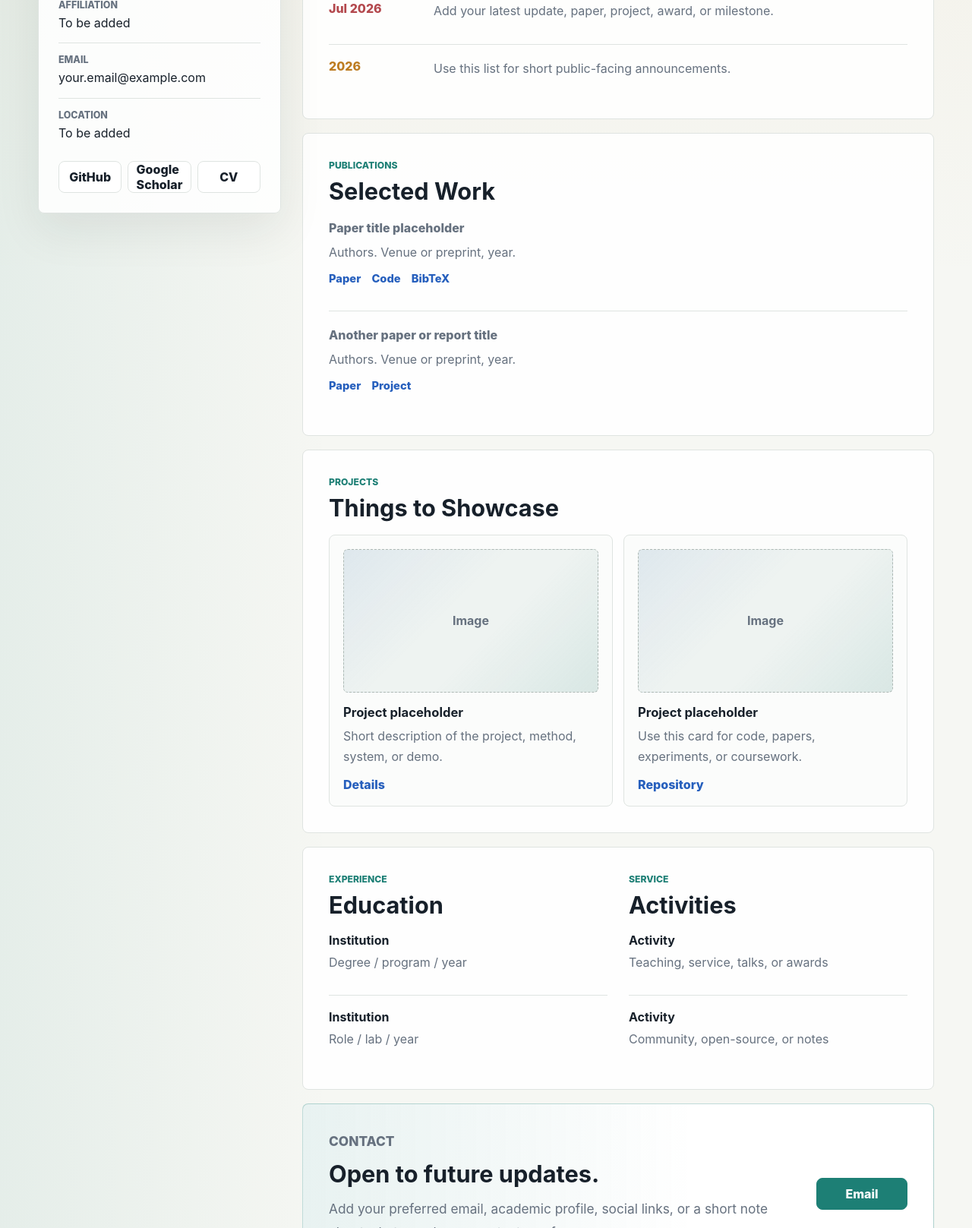
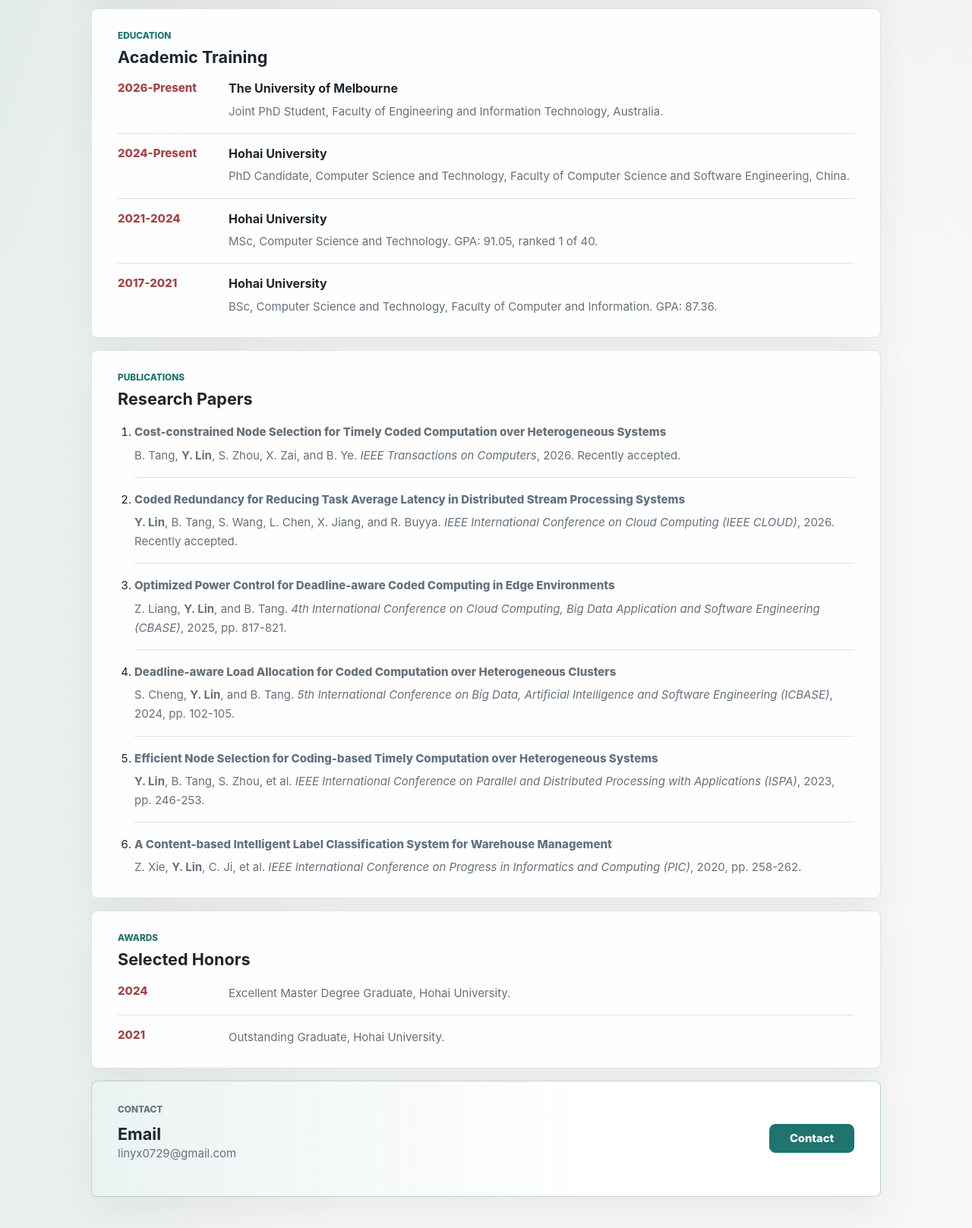
Before and after one commit to linyx0729-sudo/linyx0729-sudo.github.io, a plain HTML site: page index.html in a window 1280 px wide. Shown: the part 629-2246 px from the top of the page at 76% size. Drawn offline with Linux system fonts and the light colour scheme.

Commit message:
Update homepage with academic CV content

```diff
--- a/index.html
+++ b/index.html
@@ -1,96 +1,111 @@
 <!doctype html>
-<html lang="zh-CN">
+<html lang="en">
   <head>
     <meta charset="utf-8" />
     <meta name="viewport" content="width=device-width, initial-scale=1" />
-    <title>Your Name | Personal Homepage</title>
+    <title>Yuxuan Lin | Academic Homepage</title>
     <meta
       name="description"
-      content="A personal homepage framework for research, projects, publications, and notes."
+      content="Academic homepage of Yuxuan Lin, PhD candidate in Computer Science and Technology."
     />
-    <meta property="og:title" content="Your Name | Personal Homepage" />
+    <meta property="og:title" content="Yuxuan Lin | Academic Homepage" />
     <meta
       property="og:description"
-      content="Personal homepage framework for research, projects, publications, and notes."
+      content="Research interests, education, publications, and academic awards."
     />
     <link rel="stylesheet" href="styles.css" />
   </head>
   <body>
     <header class="site-header">
-      <a class="brand" href="#top" aria-label="Back to top">Your Name</a>
+      <a class="brand" href="#top" aria-label="Back to top">Yuxuan Lin</a>
       <nav class="nav" aria-label="Main navigation">
         <a href="#about">About</a>
-        <a href="#news">News</a>
+        <a href="#education">Education</a>
         <a href="#publications">Publications</a>
-        <a href="#projects">Projects</a>
+        <a href="#awards">Awards</a>
         <a href="#contact">Contact</a>
       </nav>
     </header>
 
     <main id="top" class="page">
-      <aside class="profile" aria-label="Profile summary">
-        <div class="photo-slot" role="img" aria-label="Profile photo placeholder">
-          <span>Photo</span>
-        </div>
-
-        <div class="identity">
-          <p class="eyebrow">Personal Homepage</p>
-          <h1>Your Name</h1>
-          <p class="role">Your role / affiliation</p>
-        </div>
-
-        <dl class="profile-list">
-          <div>
-            <dt>Affiliation</dt>
-            <dd>To be added</dd>
-          </div>
-          <div>
-            <dt>Email</dt>
-            <dd>your.email@example.com</dd>
-          </div>
-          <div>
-            <dt>Location</dt>
-            <dd>To be added</dd>
-          </div>
-        </dl>
-
-        <div class="link-stack" aria-label="Profile links">
+      <section class="hero" aria-labelledby="page-title">
+        <p class="eyebrow">Academic Homepage</p>
+        <h1 id="page-title">Yuxuan Lin</h1>
+        <p class="subtitle">
+          PhD Candidate in Computer Science and Technology
+        </p>
+        <p class="affiliation">
+          Hohai University / The University of Melbourne
+        </p>
+        <div class="quick-links" aria-label="Profile links">
+          <a href="mailto:linyx0729@gmail.com">Email</a>
           <a href="https://github.com/linyx0729-sudo">GitHub</a>
-          <a href="#">Google Scholar</a>
-          <a href="#">CV</a>
-        </div>
-      </aside>
-
-      <section class="content">
-        <section id="about" class="intro">
-          <p class="eyebrow">About</p>
-          <h2>Build a clear home for your work.</h2>
-          <p>
-            This area is reserved for a short personal introduction. You can use
-            it for your research interests, technical direction, current study,
-            or a compact professional bio.
-          </p>
-
-          <div class="interest-row" aria-label="Research or project interests">
-            <span>Interest area</span>
-            <span>Research topic</span>
-            <span>Project direction</span>
+          <a href="#publications">Publications</a>
         </div>
       </section>
 
-        <section id="news" class="section">
+      <section id="about" class="section intro">
         <div class="section-heading">
-            <p class="eyebrow">News</p>
-            <h2>Updates</h2>
+          <p class="eyebrow">About</p>
+          <h2>Research Profile</h2>
+        </div>
+        <p>
+          I am a PhD candidate in Computer Science and Technology at Hohai
+          University, and a joint PhD student at the Faculty of Engineering and
+          Information Technology, The University of Melbourne.
+        </p>
+        <p>
+          My research focuses on coded computation, heterogeneous distributed
+          systems, cloud computing, edge computing, and latency-aware task
+          scheduling.
+        </p>
+      </section>
+
+      <section id="education" class="section">
+        <div class="section-heading">
+          <p class="eyebrow">Education</p>
+          <h2>Academic Training</h2>
         </div>
         <div class="timeline">
           <article class="timeline-item">
-              <time datetime="2026-07">Jul 2026</time>
-              <p>Add your latest update, paper, project, award, or milestone.</p>
+            <time>2026-Present</time>
+            <div>
+              <h3>The University of Melbourne</h3>
+              <p>
+                Joint PhD Student, Faculty of Engineering and Information
+                Technology, Australia.
+              </p>
+            </div>
           </article>
-            <article class="timeline-item muted">
-              <time datetime="2026-01">2026</time>
-              <p>Use this list for short public-facing announcements.</p>
+          <article class="timeline-item">
+            <time>2024-Present</time>
+            <div>
+              <h3>Hohai University</h3>
+              <p>
+                PhD Candidate, Computer Science and Technology, Faculty of
+                Computer Science and Software Engineering, China.
+              </p>
+            </div>
+          </article>
+          <article class="timeline-item">
+            <time>2021-2024</time>
+            <div>
+              <h3>Hohai University</h3>
+              <p>
+                MSc, Computer Science and Technology. GPA: 91.05, ranked 1 of
+                40.
+              </p>
+            </div>
+          </article>
+          <article class="timeline-item">
+            <time>2017-2021</time>
+            <div>
+              <h3>Hohai University</h3>
+              <p>
+                BSc, Computer Science and Technology, Faculty of Computer and
+                Information. GPA: 87.36.
+              </p>
+            </div>
           </article>
         </div>
       </section>
@@ -98,84 +113,103 @@
       <section id="publications" class="section">
         <div class="section-heading">
           <p class="eyebrow">Publications</p>
-            <h2>Selected Work</h2>
+          <h2>Research Papers</h2>
         </div>
-          <div class="publication-list">
-            <article class="publication">
-              <p class="pub-title">Paper title placeholder</p>
-              <p class="pub-meta">Authors. Venue or preprint, year.</p>
-              <p class="pub-links">
-                <a href="#">Paper</a>
-                <a href="#">Code</a>
-                <a href="#">BibTeX</a>
+        <ol class="publication-list">
+          <li>
+            <p class="pub-title">
+              Cost-constrained Node Selection for Timely Coded Computation over
+              Heterogeneous Systems
             </p>
-            </article>
-            <article class="publication">
-              <p class="pub-title">Another paper or report title</p>
-              <p class="pub-meta">Authors. Venue or preprint, year.</p>
-              <p class="pub-links">
-                <a href="#">Paper</a>
-                <a href="#">Project</a>
+            <p>
+              B. Tang, <strong>Y. Lin</strong>, S. Zhou, X. Zai, and B. Ye.
+              <em>IEEE Transactions on Computers</em>, 2026. Recently accepted.
             </p>
-            </article>
-          </div>
+          </li>
+          <li>
+            <p class="pub-title">
+              Coded Redundancy for Reducing Task Average Latency in Distributed
+              Stream Processing Systems
+            </p>
+            <p>
+              <strong>Y. Lin</strong>, B. Tang, S. Wang, L. Chen, X. Jiang, and
+              R. Buyya. <em>IEEE International Conference on Cloud Computing
+              (IEEE CLOUD)</em>, 2026. Recently accepted.
+            </p>
+          </li>
+          <li>
+            <p class="pub-title">
+              Optimized Power Control for Deadline-aware Coded Computing in Edge
+              Environments
+            </p>
+            <p>
+              Z. Liang, <strong>Y. Lin</strong>, and B. Tang.
+              <em>4th International Conference on Cloud Computing, Big Data
+              Application and Software Engineering (CBASE)</em>, 2025,
+              pp. 817-821.
+            </p>
+          </li>
+          <li>
+            <p class="pub-title">
+              Deadline-aware Load Allocation for Coded Computation over
+              Heterogeneous Clusters
+            </p>
+            <p>
+              S. Cheng, <strong>Y. Lin</strong>, and B. Tang.
+              <em>5th International Conference on Big Data, Artificial
+              Intelligence and Software Engineering (ICBASE)</em>, 2024,
+              pp. 102-105.
+            </p>
+          </li>
+          <li>
+            <p class="pub-title">
+              Efficient Node Selection for Coding-based Timely Computation over
+              Heterogeneous Systems
+            </p>
+            <p>
+              <strong>Y. Lin</strong>, B. Tang, S. Zhou, et al.
+              <em>IEEE International Conference on Parallel and Distributed
+              Processing with Applications (ISPA)</em>, 2023, pp. 246-253.
+            </p>
+          </li>
+          <li>
+            <p class="pub-title">
+              A Content-based Intelligent Label Classification System for
+              Warehouse Management
+            </p>
+            <p>
+              Z. Xie, <strong>Y. Lin</strong>, C. Ji, et al.
+              <em>IEEE International Conference on Progress in Informatics and
+              Computing (PIC)</em>, 2020, pp. 258-262.
+            </p>
+          </li>
+        </ol>
       </section>
 
-        <section id="projects" class="section">
+      <section id="awards" class="section">
         <div class="section-heading">
-            <p class="eyebrow">Projects</p>
-            <h2>Things to Showcase</h2>
+          <p class="eyebrow">Awards</p>
+          <h2>Selected Honors</h2>
         </div>
-          <div class="project-grid">
-            <article class="project-card">
-              <div class="project-image-slot">Image</div>
-              <h3>Project placeholder</h3>
-              <p>Short description of the project, method, system, or demo.</p>
-              <a href="#">Details</a>
+        <div class="honor-list">
+          <article>
+            <time>2024</time>
+            <p>Excellent Master Degree Graduate, Hohai University.</p>
           </article>
-            <article class="project-card">
-              <div class="project-image-slot">Image</div>
-              <h3>Project placeholder</h3>
-              <p>Use this card for code, papers, experiments, or coursework.</p>
-              <a href="#">Repository</a>
+          <article>
+            <time>2021</time>
+            <p>Outstanding Graduate, Hohai University.</p>
           </article>
-          </div>
-        </section>
-
-        <section class="section split">
-          <div>
-            <div class="section-heading">
-              <p class="eyebrow">Experience</p>
-              <h2>Education</h2>
-            </div>
-            <div class="compact-list">
-              <p><strong>Institution</strong><span>Degree / program / year</span></p>
-              <p><strong>Institution</strong><span>Role / lab / year</span></p>
-            </div>
-          </div>
-          <div>
-            <div class="section-heading">
-              <p class="eyebrow">Service</p>
-              <h2>Activities</h2>
-            </div>
-            <div class="compact-list">
-              <p><strong>Activity</strong><span>Teaching, service, talks, or awards</span></p>
-              <p><strong>Activity</strong><span>Community, open-source, or notes</span></p>
-            </div>
         </div>
       </section>
 
       <section id="contact" class="section contact-band">
         <div>
           <p class="eyebrow">Contact</p>
-            <h2>Open to future updates.</h2>
-            <p>
-              Add your preferred email, academic profile, social links, or a
-              short note about what people can contact you for.
-            </p>
+          <h2>Email</h2>
+          <p>linyx0729@gmail.com</p>
         </div>
-          <a class="contact-button" href="mailto:your.email@example.com">Email</a>
-        </section>
+        <a class="contact-button" href="mailto:linyx0729@gmail.com">Contact</a>
       </section>
     </main>
   </body>
--- a/styles.css
+++ b/styles.css
@@ -1,16 +1,15 @@
 :root {
   color-scheme: light;
-  --bg: #f6f7f3;
+  --bg: #f7f8f5;
   --paper: #ffffff;
-  --ink: #17202a;
-  --muted: #66717f;
-  --line: #dfe4e1;
+  --ink: #1d252d;
+  --muted: #65717d;
+  --line: #dfe4df;
   --soft: #eef3f1;
-  --teal: #1d7f75;
-  --blue: #265fbd;
-  --red: #b3484d;
-  --gold: #bd7c21;
-  --shadow: 0 22px 60px rgba(23, 32, 42, 0.08);
+  --teal: #1f746f;
+  --blue: #2b5fa8;
+  --red: #a2464a;
+  --shadow: 0 18px 50px rgba(29, 37, 45, 0.07);
 }
 
 * {
@@ -26,12 +25,13 @@
   margin: 0;
   color: var(--ink);
   background:
-    linear-gradient(90deg, rgba(29, 127, 117, 0.08), transparent 34%),
-    linear-gradient(180deg, rgba(189, 124, 33, 0.08), transparent 42%),
+    linear-gradient(90deg, rgba(31, 116, 111, 0.07), transparent 36%),
+    linear-gradient(180deg, rgba(43, 95, 168, 0.06), transparent 44%),
     var(--bg);
   font-family:
     Inter, ui-sans-serif, system-ui, -apple-system, BlinkMacSystemFont, "Segoe UI",
     sans-serif;
+  font-size: 15px;
 }
 
 a {
@@ -43,18 +43,18 @@
   top: 0;
   z-index: 10;
   display: flex;
-  min-height: 68px;
+  min-height: 60px;
   align-items: center;
   justify-content: space-between;
-  gap: 24px;
-  padding: 0 max(24px, calc((100vw - 1180px) / 2));
-  border-bottom: 1px solid rgba(223, 228, 225, 0.9);
-  background: rgba(246, 247, 243, 0.88);
-  backdrop-filter: blur(18px);
+  gap: 20px;
+  padding: 0 max(22px, calc((100vw - 1040px) / 2));
+  border-bottom: 1px solid rgba(223, 228, 223, 0.9);
+  background: rgba(247, 248, 245, 0.9);
+  backdrop-filter: blur(16px);
 }
 
 .brand {
-  font-size: 1rem;
+  font-size: 0.96rem;
   font-weight: 800;
   text-decoration: none;
 }
@@ -63,9 +63,9 @@
   display: flex;
   flex-wrap: wrap;
   justify-content: flex-end;
-  gap: 18px;
+  gap: 16px;
   color: var(--muted);
-  font-size: 0.92rem;
+  font-size: 0.9rem;
 }
 
 .nav a {
@@ -78,51 +78,32 @@
 
 .page {
   display: grid;
-  width: min(1180px, calc(100% - 40px));
-  grid-template-columns: 320px minmax(0, 1fr);
-  gap: 28px;
+  width: min(1040px, calc(100% - 40px));
+  gap: 16px;
   margin: 0 auto;
-  padding: 42px 0 72px;
+  padding: 34px 0 64px;
 }
 
-.profile {
-  position: sticky;
-  top: 92px;
-  align-self: start;
-  padding: 26px;
+.hero,
+.section {
   border: 1px solid var(--line);
   border-radius: 8px;
-  background: rgba(255, 255, 255, 0.86);
+  background: rgba(255, 255, 255, 0.92);
   box-shadow: var(--shadow);
 }
 
-.photo-slot,
-.project-image-slot {
-  display: grid;
-  place-items: center;
-  border: 1px dashed #aeb9b5;
-  background:
-    linear-gradient(135deg, rgba(38, 95, 189, 0.08), transparent 42%),
-    linear-gradient(315deg, rgba(29, 127, 117, 0.1), transparent 42%),
-    var(--soft);
-  color: var(--muted);
-  font-weight: 750;
+.hero {
+  padding: 34px;
 }
 
-.photo-slot {
-  width: 100%;
-  aspect-ratio: 4 / 5;
-  border-radius: 8px;
-}
-
-.identity {
-  margin-top: 24px;
+.section {
+  padding: 28px 34px;
 }
 
 .eyebrow {
-  margin: 0 0 9px;
+  margin: 0 0 8px;
   color: var(--teal);
-  font-size: 0.76rem;
+  font-size: 0.74rem;
   font-weight: 850;
   letter-spacing: 0;
   text-transform: uppercase;
@@ -137,241 +118,155 @@
 
 h1 {
   margin-bottom: 8px;
-  font-size: 2.35rem;
-  line-height: 1;
+  font-size: clamp(2rem, 5vw, 3.1rem);
+  line-height: 1.04;
   letter-spacing: 0;
 }
 
 h2 {
-  margin-bottom: 14px;
-  font-size: clamp(1.55rem, 2.4vw, 2.15rem);
-  line-height: 1.14;
+  margin-bottom: 0;
+  font-size: 1.35rem;
+  line-height: 1.22;
   letter-spacing: 0;
 }
 
 h3 {
-  margin-bottom: 8px;
-  font-size: 1.04rem;
+  margin-bottom: 6px;
+  font-size: 1rem;
+  line-height: 1.35;
 }
 
-.role {
-  margin-bottom: 0;
-  color: var(--muted);
-  line-height: 1.6;
+.subtitle {
+  margin-bottom: 4px;
+  color: var(--ink);
+  font-size: 1.08rem;
+  font-weight: 700;
+  line-height: 1.5;
 }
 
-.profile-list {
-  display: grid;
-  gap: 14px;
-  margin: 24px 0 0;
+.affiliation,
+.intro p,
+.timeline-item p,
+.publication-list p,
+.honor-list p,
+.contact-band p {
+  color: var(--muted);
+  line-height: 1.68;
 }
 
-.profile-list div {
-  padding-top: 14px;
-  border-top: 1px solid var(--line);
+.affiliation {
+  margin-bottom: 0;
 }
 
-.profile-list dt {
-  color: var(--muted);
-  font-size: 0.78rem;
-  font-weight: 800;
-  text-transform: uppercase;
+.quick-links {
+  display: flex;
+  flex-wrap: wrap;
+  gap: 10px;
+  margin-top: 22px;
 }
 
-.profile-list dd {
-  margin: 4px 0 0;
-  line-height: 1.55;
-}
-
-.link-stack {
-  display: grid;
-  grid-template-columns: repeat(3, minmax(0, 1fr));
-  gap: 8px;
-  margin-top: 24px;
-}
-
-.link-stack a,
+.quick-links a,
 .contact-button {
   display: inline-flex;
-  min-height: 42px;
+  min-height: 38px;
   align-items: center;
   justify-content: center;
   padding: 0 14px;
   border: 1px solid var(--line);
   border-radius: 8px;
   background: var(--paper);
+  color: var(--ink);
+  font-size: 0.92rem;
   font-weight: 800;
   text-decoration: none;
 }
 
-.link-stack a:hover,
+.quick-links a:hover,
 .contact-button:hover {
-  border-color: rgba(29, 127, 117, 0.55);
+  border-color: rgba(31, 116, 111, 0.55);
   color: var(--teal);
-}
-
-.content {
-  display: grid;
-  gap: 18px;
-}
-
-.intro,
-.section {
-  padding: 34px;
-  border: 1px solid var(--line);
-  border-radius: 8px;
-  background: rgba(255, 255, 255, 0.9);
-}
-
-.intro {
-  min-height: 390px;
-  display: grid;
-  align-content: center;
-}
-
-.intro p:not(.eyebrow),
-.contact-band p {
-  max-width: 760px;
-  color: var(--muted);
-  font-size: 1.08rem;
-  line-height: 1.78;
-}
-
-.interest-row {
-  display: flex;
-  flex-wrap: wrap;
-  gap: 10px;
-  margin-top: 22px;
-}
-
-.interest-row span {
-  padding: 9px 12px;
-  border: 1px solid var(--line);
-  border-radius: 8px;
-  background: #fbfcfb;
-  color: #41505d;
-  font-size: 0.9rem;
-  font-weight: 750;
 }
 
 .section-heading {
   margin-bottom: 18px;
 }
 
+.intro p {
+  max-width: 850px;
+  margin-bottom: 12px;
+}
+
+.intro p:last-child {
+  margin-bottom: 0;
+}
+
 .timeline,
-.publication-list,
-.compact-list {
+.honor-list {
   display: grid;
-  gap: 12px;
+  gap: 0;
 }
 
 .timeline-item,
-.publication,
-.compact-list p {
-  margin: 0;
-  padding: 18px 0;
+.honor-list article {
+  display: grid;
+  grid-template-columns: 128px minmax(0, 1fr);
+  gap: 18px;
+  padding: 16px 0;
   border-top: 1px solid var(--line);
 }
 
 .timeline-item:first-child,
-.publication:first-child,
-.compact-list p:first-child {
+.honor-list article:first-child {
+  padding-top: 0;
   border-top: 0;
-  padding-top: 0;
 }
 
-.timeline-item {
-  display: grid;
-  grid-template-columns: 120px 1fr;
-  gap: 18px;
+.timeline-item:last-child,
+.honor-list article:last-child {
+  padding-bottom: 0;
 }
 
-.timeline-item time {
+.timeline-item time,
+.honor-list time {
   color: var(--red);
   font-weight: 850;
 }
 
 .timeline-item p,
-.publication p,
-.project-card p,
-.compact-list span {
+.honor-list p {
   margin-bottom: 0;
-  color: var(--muted);
-  line-height: 1.68;
 }
 
-.timeline-item.muted time {
-  color: var(--gold);
+.publication-list {
+  display: grid;
+  gap: 0;
+  padding-left: 22px;
+  margin: 0;
+}
+
+.publication-list li {
+  padding: 16px 0;
+  border-top: 1px solid var(--line);
+}
+
+.publication-list li:first-child {
+  padding-top: 0;
+  border-top: 0;
+}
+
+.publication-list li:last-child {
+  padding-bottom: 0;
 }
 
 .pub-title {
+  margin-bottom: 5px;
   color: var(--ink);
   font-weight: 850;
+  line-height: 1.48;
 }
 
-.pub-meta {
-  margin-top: 5px;
-}
-
-.pub-links {
-  display: flex;
-  flex-wrap: wrap;
-  gap: 14px;
-  margin-top: 9px;
-  font-size: 0.92rem;
-  font-weight: 800;
-}
-
-.pub-links a,
-.project-card a {
-  color: var(--blue);
-  text-decoration: none;
-}
-
-.pub-links a:hover,
-.project-card a:hover {
-  text-decoration: underline;
-}
-
-.project-grid {
-  display: grid;
-  grid-template-columns: repeat(2, minmax(0, 1fr));
-  gap: 14px;
-}
-
-.project-card {
-  padding: 18px;
-  border: 1px solid var(--line);
-  border-radius: 8px;
-  background: #fbfcfb;
-}
-
-.project-image-slot {
-  width: 100%;
-  aspect-ratio: 16 / 9;
-  margin-bottom: 16px;
-  border-radius: 6px;
-}
-
-.project-card a {
-  display: inline-flex;
-  margin-top: 14px;
-  font-weight: 850;
-}
-
-.split {
-  display: grid;
-  grid-template-columns: repeat(2, minmax(0, 1fr));
-  gap: 28px;
-}
-
-.compact-list p {
-  display: grid;
-  gap: 6px;
-}
-
-.compact-list strong {
-  color: var(--ink);
+.publication-list p:last-child {
+  margin-bottom: 0;
 }
 
 .contact-band {
@@ -379,14 +274,14 @@
   align-items: center;
   justify-content: space-between;
   gap: 24px;
-  border-color: rgba(29, 127, 117, 0.28);
+  border-color: rgba(31, 116, 111, 0.28);
   background:
-    linear-gradient(90deg, rgba(29, 127, 117, 0.1), transparent 62%),
+    linear-gradient(90deg, rgba(31, 116, 111, 0.09), transparent 62%),
     #ffffff;
 }
 
 .contact-button {
-  min-width: 120px;
+  min-width: 112px;
   border-color: var(--teal);
   background: var(--teal);
   color: #ffffff;
@@ -396,42 +291,33 @@
   color: #ffffff;
 }
 
-@media (max-width: 900px) {
+@media (max-width: 760px) {
   .site-header {
     position: static;
     align-items: flex-start;
     flex-direction: column;
-    padding: 18px 20px;
+    padding: 16px 18px;
   }
 
   .nav {
     justify-content: flex-start;
+    gap: 12px;
   }
 
   .page {
-    width: min(100% - 24px, 760px);
-    grid-template-columns: 1fr;
+    width: min(100% - 24px, 1040px);
     padding-top: 24px;
   }
 
-  .profile {
-    position: static;
-  }
-
-  .photo-slot {
-    max-width: 260px;
-    aspect-ratio: 1;
-  }
-
-  .intro,
+  .hero,
   .section {
-    padding: 26px;
+    padding: 24px;
   }
 
   .timeline-item,
-  .split,
-  .project-grid {
+  .honor-list article {
     grid-template-columns: 1fr;
+    gap: 6px;
   }
 
   .contact-band {
@@ -439,18 +325,3 @@
     flex-direction: column;
   }
 }
-
-@media (max-width: 520px) {
-  .nav {
-    gap: 12px;
-    font-size: 0.86rem;
-  }
-
-  h1 {
-    font-size: 2rem;
-  }
-
-  .link-stack {
-    grid-template-columns: 1fr;
-  }
-}
```
Also changed, not shown: 1 other file. Lines whose indentation alone changed are shown as unchanged.
